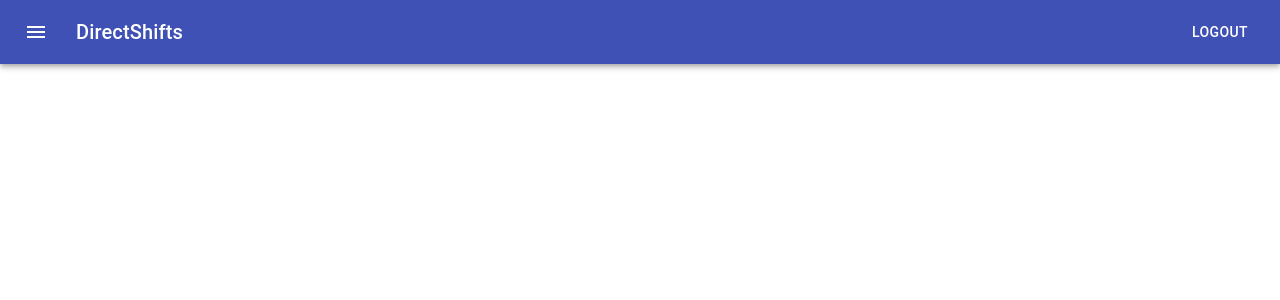
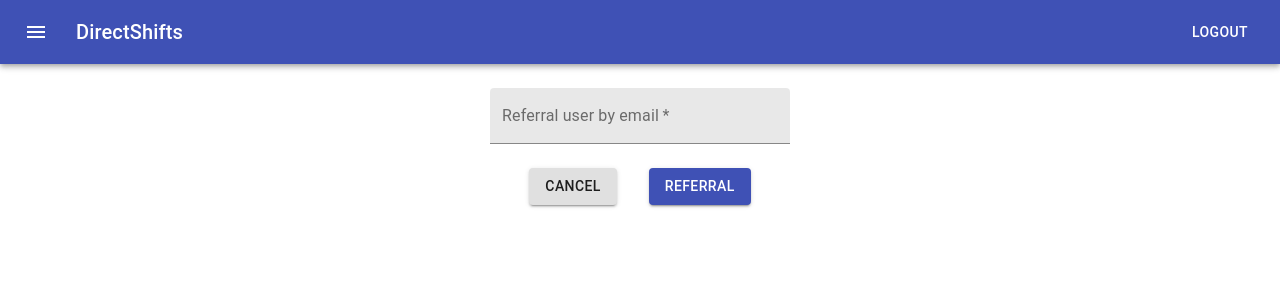
Before and after one commit to bellom/directshifts, a React (Create React App) app in the folder client/: page /home in a window 1280 px wide. Shown: the top 300 px of the page. Built offline with nearby package versions, Linux system fonts and the light colour scheme; no server answers.

Commit message:
Added referral form

```diff
--- /dev/null
+++ b/client/src/container/FormReferral.js
@@ -0,0 +1,84 @@
+import React, { useState } from "react";
+import { makeStyles } from "@material-ui/core";
+import TextField from "@material-ui/core/TextField";
+import Button from "@material-ui/core/Button";
+
+const useStyles = makeStyles((theme) => ({
+  root: {
+    display: "flex",
+    flexDirection: "column",
+    justifyContent: "center",
+    alignItems: "center",
+    padding: theme.spacing(2),
+
+    "& .MuiTextField-root": {
+      margin: theme.spacing(1),
+      width: "300px",
+    },
+    "& .MuiButtonBase-root": {
+      margin: theme.spacing(2),
+    },
+  },
+}));
+
+
+const FormReferral = ({ handleClose }) => {
+  const classes = useStyles();
+  const [email, setEmail] = useState("");
+
+  const callApiReferral = () => {
+    let userData = { email };
+
+    fetch("http://localhost:3001/referral", {
+      method: "post",
+      headers: {
+        "Content-Type": "application/json",
+      },
+      body: JSON.stringify({user: userData}),
+    })
+      .then((res) => {
+        if (res.ok) {
+          localStorage.setItem("token", res.headers.get("Authorization"));
+          return res.json();
+        } else {
+          throw new Error(res);
+        }
+      })
+      .then((json) => console.dir(json))
+      .catch((err) => console.error(err));
+  };
+
+  const handleSubmit = (e) => {
+    e.preventDefault();
+    callApiReferral();
+    handleClose();
+  };
+
+  return (
+    <form className={classes.root} onSubmit={handleSubmit}>
+      <TextField
+        label="Referral user by email"
+        variant="filled"
+        type="email"
+        required
+        value={email}
+        onChange={(e) => setEmail(e.target.value)}
+      />
+      <div>
+        <Button variant="contained" onClick={handleClose}>
+          Cancel
+        </Button>
+        <Button
+          style={{ backgroundColor: "#3f51b5" }}
+          type="submit"
+          variant="contained"
+          color="primary"
+        >
+          Referral
+        </Button>
+      </div>
+    </form>
+  );
+};
+
+export default FormReferral;
--- a/client/src/container/HomePage.js
+++ b/client/src/container/HomePage.js
@@ -7,6 +7,7 @@
 import IconButton from "@material-ui/core/IconButton";
 import Button from "@material-ui/core/Button";
 import MenuIcon from "@material-ui/icons/Menu";
+import FormReferral from "./FormReferral";
 
 const useStyles = makeStyles((theme) => ({
   menuButton: {
@@ -54,22 +55,24 @@
         "Content-Type": "application/json",
         Authorization: localStorage.getItem("token"),
       },
-    }).then((res) => {
+    })
+      .then((res) => {
         if (res.ok) {
           return res.json();
         } else {
           setRedirectTo(true);
         }
       })
-    .then((json) => setCurrentUserEmail((json.email)))
+      .then((json) => setCurrentUserEmail(json.email))
       .catch((err) => console.error(err));
   });
 
-  if(redirectTo){
-    return <Redirect to="/" />
+  if (redirectTo) {
+    return <Redirect to="/" />;
   }
 
   return (
+    <div>
       <AppBar position="static">
         <Toolbar>
           <IconButton
@@ -83,12 +86,15 @@
           <Typography variant="h6" className={classes.title}>
             DirectShifts
           </Typography>
-        { currentUserEmail}
+          {currentUserEmail}
           <Button color="inherit" onClick={callApiLogout}>
             Logout
           </Button>
         </Toolbar>
       </AppBar>
+      <FormReferral></FormReferral>
+
+    </div>
   );
 };
 
```
Lines whose indentation alone changed are shown as unchanged.
